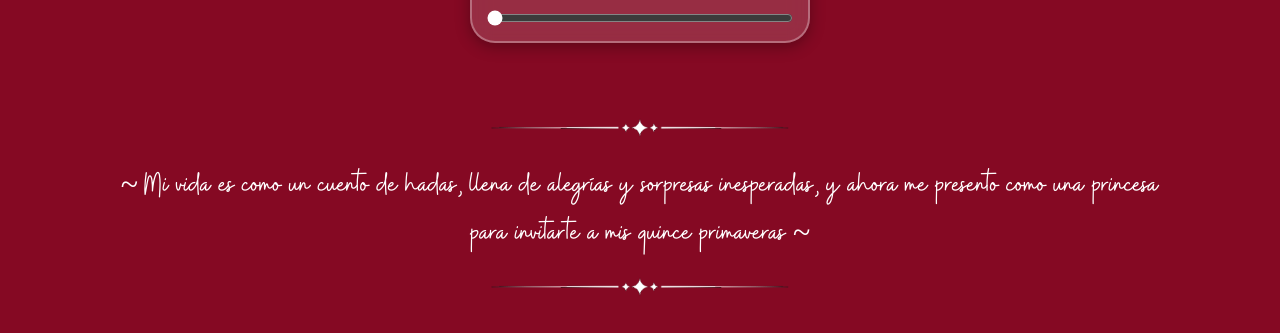
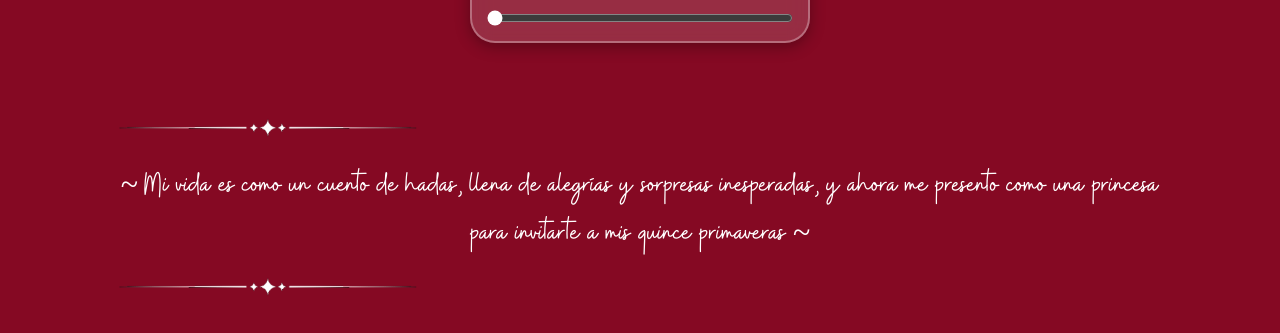
Before and after one commit to AixaFilsinger/tarjeta15milagros, a React (Vite) app: page / in a window 1280 px wide. Shown: the part 769-1102 px from the top of the page. Built offline with nearby package versions, Linux system fonts and the light colour scheme; a web font is replaced by a local one.

Commit message:
centre la frase y las imagenes

```diff
--- a/src/views/Frase.jsx
+++ b/src/views/Frase.jsx
@@ -3,7 +3,7 @@ import adorno from '../assets/adorno.png'
 
 const Frase = () => {
     return (
-        <section className='container text-center p-5'>
+        <section className='container text-center p-5 d-flex flex-column aling-items-center'>
             <img src={adorno} alt="" width={300}/>
             <p className='frase1 my-3'>~ Mi vida es como un cuento de hadas, llena de alegrías y sorpresas inesperadas,
                  y ahora me presento como una princesa para invitarte a mis quince primaveras ~</p>
```
